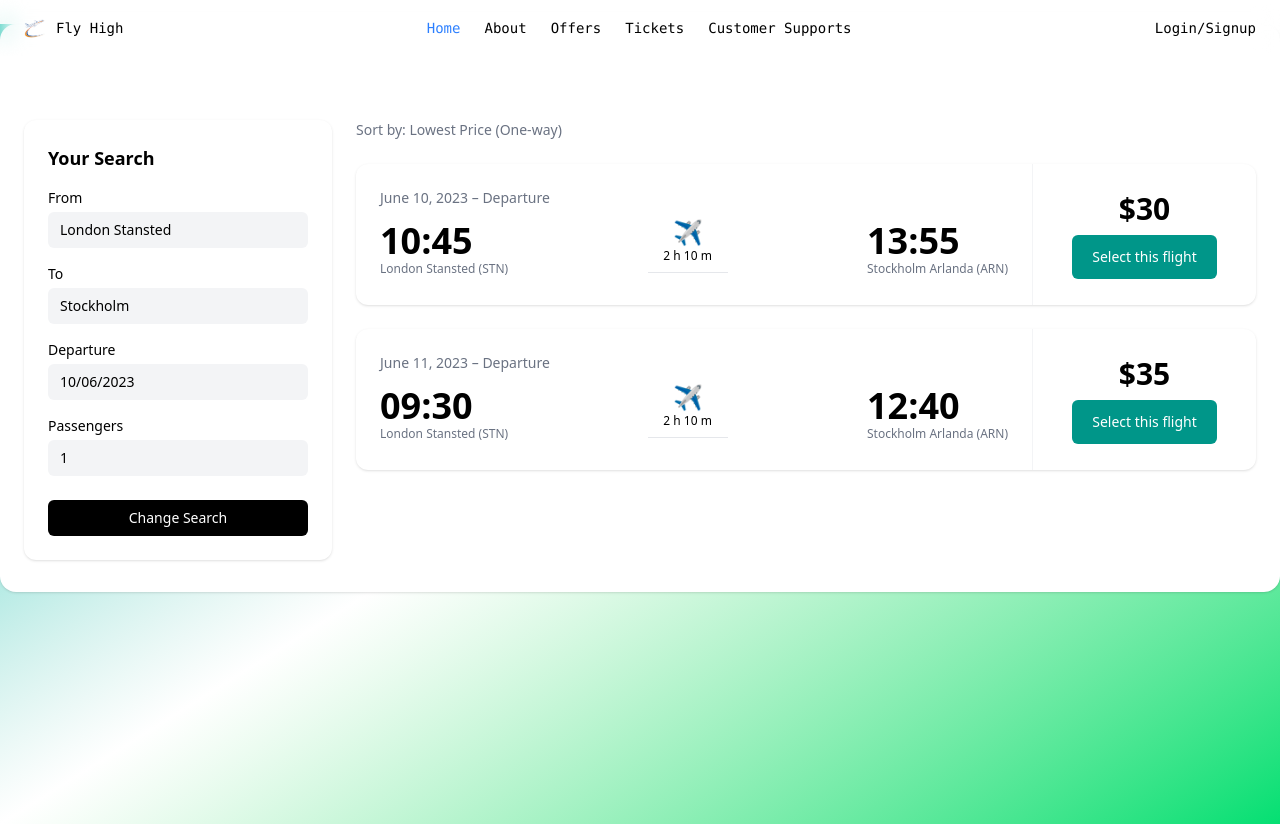
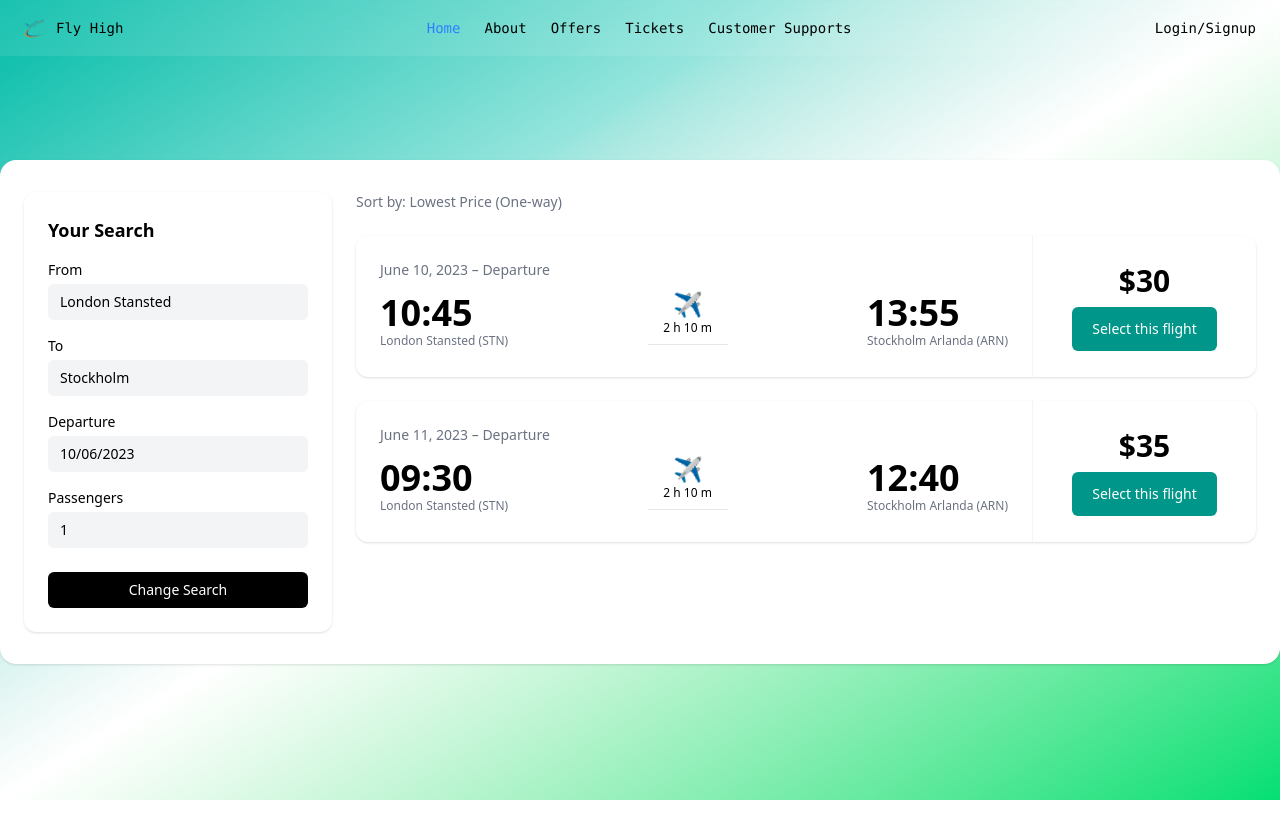
Before and after one commit to Gobinda002/Flight-Reservation-System, a React (Vite) app in the folder project/: page /result in a window 1280 px wide. After the commit the page ends 800 px from the top, so only its background shows below. Built offline with nearby package versions, Linux system fonts and the light colour scheme; a web font is replaced by a local one.

Commit message:
every code   is done .  now  for the booking part

```diff
--- /dev/null
+++ b/project/src/components/Card.jsx
@@ -0,0 +1,75 @@
+import React from "react";
+
+const Card = ({ sampleFlights, isRoundTrip }) => {
+  return (
+    <div className="flex-1 space-y-6">
+      <div className="flex justify-between items-start">
+        <div className="text-gray-500 text-sm">
+          Sort by: Lowest Price ({isRoundTrip ? "Round-trip" : "One-way"})
+        </div>
+      </div>
+
+      {sampleFlights.map((flight, i) => (
+        <div
+          key={i}
+          className="bg-white rounded-xl shadow flex flex-col md:flex-row overflow-hidden"
+        >
+          <div className="flex-1 p-6">
+            {/* Departure */}
+            <div className="text-sm text-gray-500 mb-2">
+              {flight.departDate} – Departure
+            </div>
+            <div className="flex items-center justify-between">
+              <div>
+                <div className="text-4xl font-semibold">{flight.departTime}</div>
+                <div className="text-xs text-gray-500">{flight.departFrom}</div>
+              </div>
+              <div className="flex flex-col items-center text-center">
+                <div className="text-yellow-500 text-2xl">✈️</div>
+                <div className="text-xs">{flight.duration}</div>
+                <div className="h-px w-20 bg-gray-200 my-2" />
+              </div>
+              <div>
+                <div className="text-4xl font-semibold">{flight.arriveTime}</div>
+                <div className="text-xs text-gray-500">{flight.arriveAt}</div>
+              </div>
+            </div>
+
+            {/* Return - only if round-trip */}
+            {isRoundTrip && (
+              <>
+                <div className="mt-6 text-sm text-gray-500 mb-2">
+                  {flight.returnDate} – Return
+                </div>
+                <div className="flex items-center justify-between">
+                  <div>
+                    <div className="text-4xl font-semibold">{flight.returnTime}</div>
+                    <div className="text-xs text-gray-500">{flight.returnFrom}</div>
+                  </div>
+                  <div className="flex flex-col items-center text-center">
+                    <div className="text-yellow-500 text-2xl">✈️</div>
+                    <div className="text-xs">{flight.duration}</div>
+                    <div className="h-px w-20 bg-gray-200 my-2" />
+                  </div>
+                  <div>
+                    <div className="text-4xl font-semibold">{flight.returnArriveTime}</div>
+                    <div className="text-xs text-gray-500">{flight.returnArriveAt}</div>
+                  </div>
+                </div>
+              </>
+            )}
+          </div>
+
+          <div className="w-full md:w-56 border-t md:border-t-0 md:border-l border-gray-100 flex flex-col justify-center items-center p-6">
+            <div className="text-3xl font-bold mb-2">{flight.price}</div>
+            <button className="bg-teal-600 text-white px-5 py-3 rounded-md text-sm font-medium">
+              Select this flight
+            </button>
+          </div>
+        </div>
+      ))}
+    </div>
+  );
+};
+
+export default Card;
--- a/project/src/pages/HeroSection.jsx
+++ b/project/src/pages/HeroSection.jsx
@@ -15,7 +15,7 @@ const HeroSection = () => {
           ARRIVE IN COMFORT
         </h2>
 
-        {/* Discover text and button positioned to the right */}
+        {/* Discover text and button  */}
         <div className="w-full flex justify-end pr-10 mt-32">
           <div className="text-right max-w-xs">
             <p className="text-sm font-semibold font-mono mb-4">
--- a/project/src/pages/result.jsx
+++ b/project/src/pages/result.jsx
@@ -2,6 +2,7 @@
 import React from 'react';
 import { useLocation } from 'react-router-dom';
 import Navbar from '../components/navbar';
+import Card  from '../components/card';
 
 const sampleFlightsTwoWay = [
   {
@@ -70,20 +71,16 @@ export default function Result() {
   const sampleFlights = isRoundTrip ? sampleFlightsTwoWay : sampleFlightsOneWay;
 
 return (
-    <div className="min-h-screen bg-gradient-to-br from-teal-500 via-white/5 to-green-400">
-      <div className="max-w-7xl mx-auto relative">
-        {/* Transparent navbar overlapping, absolute so background shows through */}
-        <div className="absolute inset-x-0 top-0 z-30">
+  <div className="min-h-screen bg-gradient-to-br from-teal-500 via-white/5 to-green-400 relative overflow-hidden">
     <Navbar />
-        </div>
 
-        {/* White panel below; padding-top makes room for the overlapping navbar */}
-        <div className="bg-white rounded-2xl shadow overflow-hidden mt-6">
-          <div className="flex flex-col md:flex-row gap-6 px-6 py-8 pt-24">
+    <div className=" max-w-7xl mx-auto bg-white rounded-2xl shadow mt-40 overflow-hidden px-6 py-8 flex flex-col md:flex-row gap-6">
+
       {/* Sidebar search */}
-            <div className="md:w-1/4">
-              <div className="bg-white rounded-xl p-6 shadow">
-                <div className="text-lg font-semibold mb-4">Your Search</div>
+      <div className="md:w-1/4 bg-white rounded-xl p-6 shadow">
+        <h2 className="text-lg font-semibold mb-4">Your Search</h2>
+
+        {/* Input fields */}
         <div className="space-y-4">
           <div>
             <label className="block text-sm font-medium mb-1">From</label>
@@ -93,6 +90,7 @@ export default function Result() {
               className="w-full bg-gray-100 rounded-md px-3 py-2 text-sm focus:outline-none"
             />
           </div>
+
           <div>
             <label className="block text-sm font-medium mb-1">To</label>
             <input
@@ -101,6 +99,7 @@ export default function Result() {
               className="w-full bg-gray-100 rounded-md px-3 py-2 text-sm focus:outline-none"
             />
           </div>
+
           <div>
             <label className="block text-sm font-medium mb-1">Departure</label>
             <input
@@ -109,6 +108,7 @@ export default function Result() {
               className="w-full bg-gray-100 rounded-md px-3 py-2 text-sm focus:outline-none"
             />
           </div>
+
           {isRoundTrip && (
             <div>
               <label className="block text-sm font-medium mb-1">Return</label>
@@ -119,6 +119,7 @@ export default function Result() {
               />
             </div>
           )}
+
           <div>
             <label className="block text-sm font-medium mb-1">Passengers</label>
             <input
@@ -127,86 +128,18 @@ export default function Result() {
               className="w-full bg-gray-100 rounded-md px-3 py-2 text-sm focus:outline-none"
             />
           </div>
+
           <button className="w-full mt-2 bg-black text-white py-2 rounded-md text-sm">
             Change Search
           </button>
         </div>
       </div>
-            </div>
 
       {/* Results list */}
-            <div className="flex-1 space-y-6">
-              <div className="flex justify-between items-start">
-                <div className="text-gray-500 text-sm">
-                  Sort by: Lowest Price ({isRoundTrip ? "Round-trip" : "One-way"})
-                </div>
-              </div>
-
-              {sampleFlights.map((flight, i) => (
-                <div
-                  key={i}
-                  className="bg-white rounded-xl shadow flex flex-col md:flex-row overflow-hidden"
-                >
-                  <div className="flex-1 p-6">
-                    {/* Departure */}
-                    <div className="text-sm text-gray-500 mb-2">
-                      {flight.departDate} – Departure
-                    </div>
-                    <div className="flex items-center justify-between">
-                      <div>
-                        <div className="text-4xl font-semibold">{flight.departTime}</div>
-                        <div className="text-xs text-gray-500">{flight.departFrom}</div>
-                      </div>
-                      <div className="flex flex-col items-center text-center">
-                        <div className="text-yellow-500 text-2xl">✈️</div>
-                        <div className="text-xs">{flight.duration}</div>
-                        <div className="h-px w-20 bg-gray-200 my-2" />
-                      </div>
-                      <div>
-                        <div className="text-4xl font-semibold">{flight.arriveTime}</div>
-                        <div className="text-xs text-gray-500">{flight.arriveAt}</div>
-                      </div>
-                    </div>
-
-                    {/* Return - only if round-trip */}
-                    {isRoundTrip && (
-                      <>
-                        <div className="mt-6 text-sm text-gray-500 mb-2">
-                          {flight.returnDate} – Return
-                        </div>
-                        <div className="flex items-center justify-between">
-                          <div>
-                            <div className="text-4xl font-semibold">{flight.returnTime}</div>
-                            <div className="text-xs text-gray-500">{flight.returnFrom}</div>
-                          </div>
-                          <div className="flex flex-col items-center text-center">
-                            <div className="text-yellow-500 text-2xl">✈️</div>
-                            <div className="text-xs">{flight.duration}</div>
-                            <div className="h-px w-20 bg-gray-200 my-2" />
-                          </div>
-                          <div>
-                            <div className="text-4xl font-semibold">
-                              {flight.returnArriveTime}
-                            </div>
-                            <div className="text-xs text-gray-500">{flight.returnArriveAt}</div>
-                          </div>
-                        </div>
-                      </>
-                    )}
-                  </div>
-
-                  <div className="w-full md:w-56 border-t md:border-t-0 md:border-l border-gray-100 flex flex-col justify-center items-center p-6">
-                    <div className="text-3xl font-bold mb-2">{flight.price}</div>
-                    <button className="bg-teal-600 text-white px-5 py-3 rounded-md text-sm font-medium">
-                      Select this flight
-                    </button>
-                  </div>
-                </div>
-              ))}
-            </div>
-          </div>
-        </div>
+      <Card sampleFlights={sampleFlights} isRoundTrip={isRoundTrip} />
     </div>
   </div>
 );
+
+
 }
```
Lines whose indentation alone changed are shown as unchanged.
